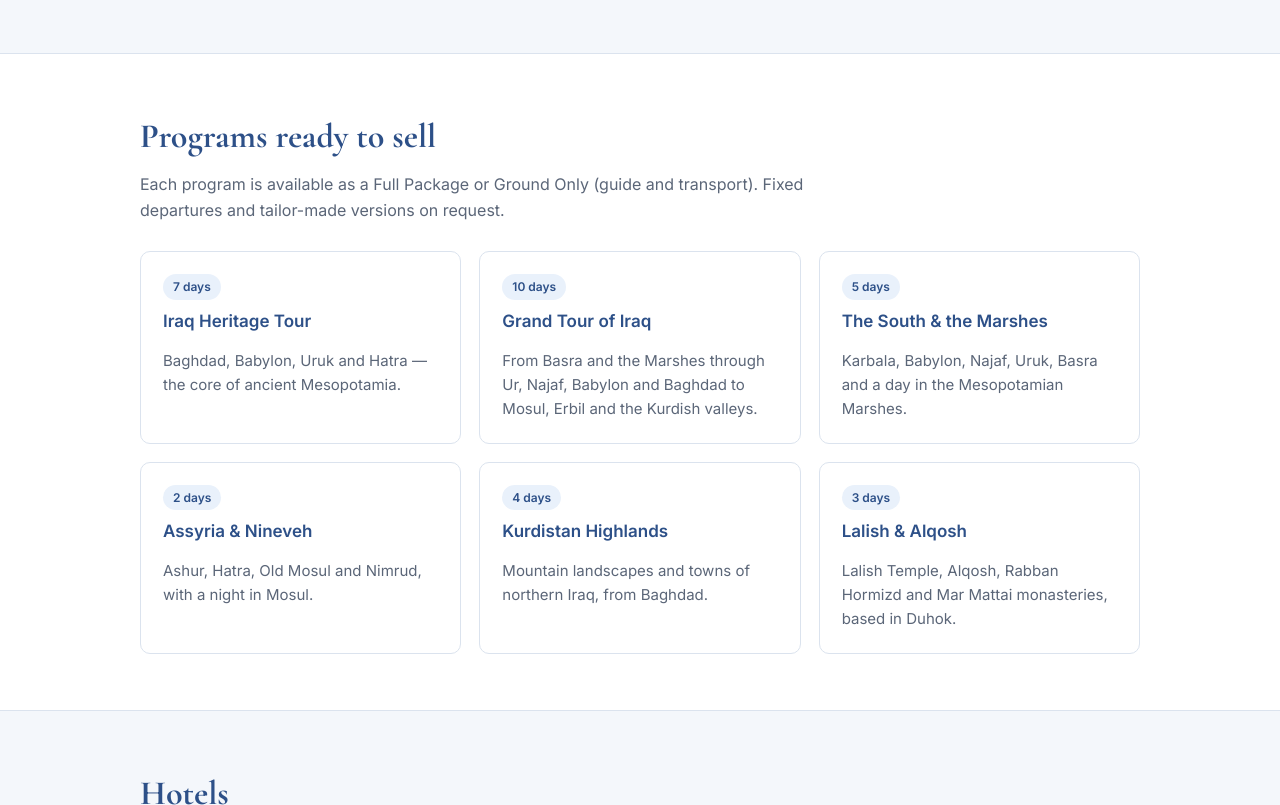
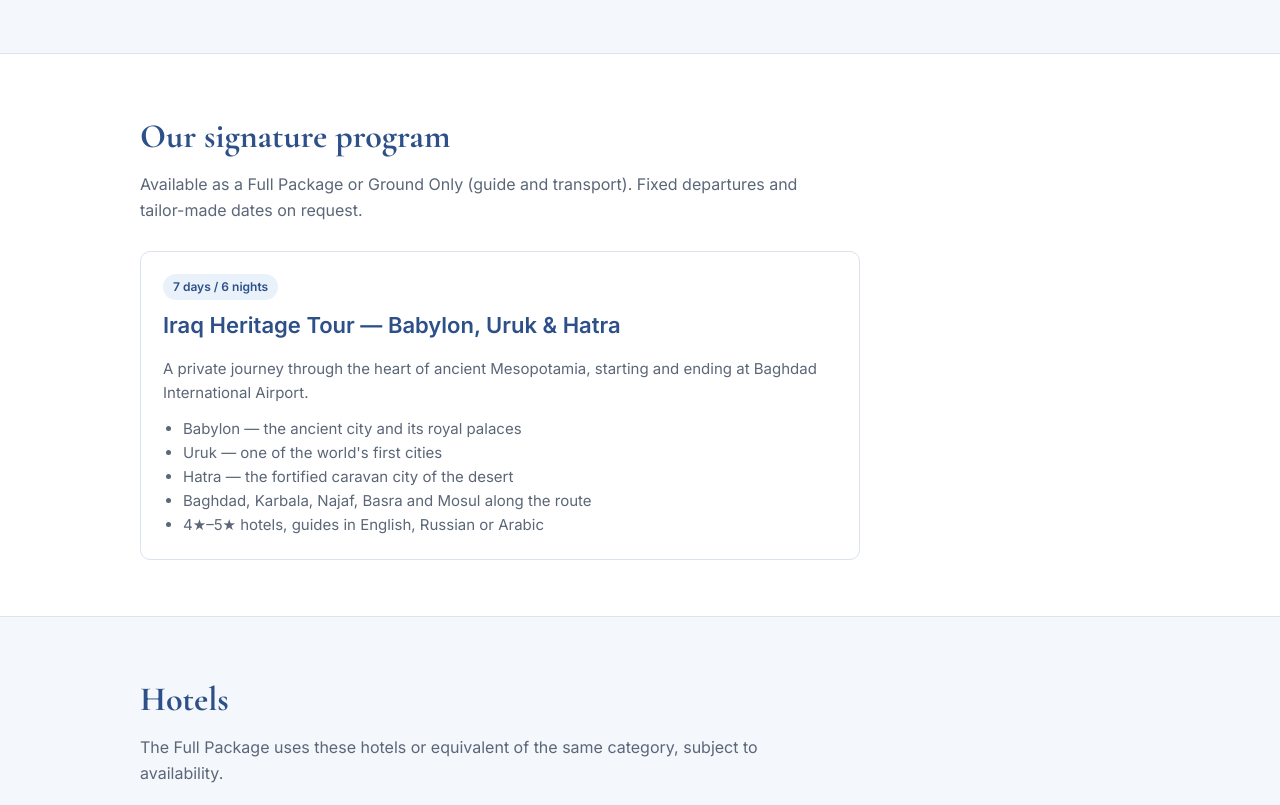
Before and after one commit to sxatrader-cmd/Discovery-fable-tour, a plain HTML site: page partners.html in a window 1280 px wide. Shown: the part 1034-1839 px from the top of the page. Drawn offline with nearby package versions, Linux system fonts and the light colour scheme.

Commit message:
Add files via upload

```diff
--- a/partners.html
+++ b/partners.html
@@ -4,7 +4,7 @@
 <meta charset="UTF-8">
 <meta name="viewport" content="width=device-width, initial-scale=1.0">
 <title>Iraq DMC &amp; Ground Handler for Tour Operators | Fable Tour Partners</title>
-<meta name="description" content="Fable Tour is a Baghdad-based ground handler for tour operators and travel agencies. Private and group heritage tours across Iraq: Babylon, Ur, Uruk, Hatra, Mosul, the Marshes and Kurdistan. Guides in English, Russian and Arabic.">
+<meta name="description" content="Fable Tour is a Baghdad-based ground handler for tour operators and travel agencies. 7-day private and group heritage tour of Iraq: Babylon, Uruk and Hatra. Guides in English, Russian and Arabic.">
 <meta name="keywords" content="Iraq DMC, Iraq ground handler, Iraq tour operator, Iraq B2B tours, Babylon tour, Iraq heritage tour, Mesopotamia tour, Iraq travel agency partner">
 <meta name="robots" content="index, follow">
 <link rel="canonical" href="https://discovery.fabletour.com/partners.html">
@@ -106,7 +106,7 @@
     <p>Private and group heritage tours across Mesopotamia, operated on the ground by Fable Tour in Baghdad. You sell under your brand; we handle guides, transport, hotels and site visits.</p>
     <div class="btns">
       <a class="btn btn-main" href="#rates">Request partner rates</a>
-      <a class="btn btn-ghost" href="#programs">See programs</a>
+      <a class="btn btn-ghost" href="#programs">See the program</a>
     </div>
   </div>
 </header>
@@ -128,23 +128,29 @@
 
 <section class="white" id="programs">
   <div class="wrap">
-    <h2>Programs ready to sell</h2>
-    <p class="lead">Each program is available as a Full Package or Ground Only (guide and transport). Fixed departures and tailor-made versions on request.</p>
-    <div class="grid">
-      <div class="card tour"><span class="days">7 days</span><h3>Iraq Heritage Tour</h3><p>Baghdad, Babylon, Uruk and Hatra — the core of ancient Mesopotamia.</p></div>
-      <div class="card tour"><span class="days">10 days</span><h3>Grand Tour of Iraq</h3><p>From Basra and the Marshes through Ur, Najaf, Babylon and Baghdad to Mosul, Erbil and the Kurdish valleys.</p></div>
-      <div class="card tour"><span class="days">5 days</span><h3>The South &amp; the Marshes</h3><p>Karbala, Babylon, Najaf, Uruk, Basra and a day in the Mesopotamian Marshes.</p></div>
-      <div class="card tour"><span class="days">2 days</span><h3>Assyria &amp; Nineveh</h3><p>Ashur, Hatra, Old Mosul and Nimrud, with a night in Mosul.</p></div>
-      <div class="card tour"><span class="days">4 days</span><h3>Kurdistan Highlands</h3><p>Mountain landscapes and towns of northern Iraq, from Baghdad.</p></div>
-      <div class="card tour"><span class="days">3 days</span><h3>Lalish &amp; Alqosh</h3><p>Lalish Temple, Alqosh, Rabban Hormizd and Mar Mattai monasteries, based in Duhok.</p></div>
+    <h2>Our signature program</h2>
+    <p class="lead">Available as a Full Package or Ground Only (guide and transport). Fixed departures and tailor-made dates on request.</p>
+    <div>
+    <div class="card tour" style="max-width:720px">
+      <span class="days">7 days / 6 nights</span>
+      <h3 style="font-size:22px">Iraq Heritage Tour — Babylon, Uruk &amp; Hatra</h3>
+      <p>A private journey through the heart of ancient Mesopotamia, starting and ending at Baghdad International Airport.</p>
+      <ul style="color:var(--muted);font-size:15px;padding-left:20px;margin-top:4px">
+        <li>Babylon — the ancient city and its royal palaces</li>
+        <li>Uruk — one of the world's first cities</li>
+        <li>Hatra — the fortified caravan city of the desert</li>
+        <li>Baghdad, Karbala, Najaf, Basra and Mosul along the route</li>
+        <li>4★–5★ hotels, guides in English, Russian or Arabic</li>
+      </ul>
     </div>
+  </div>
   </div>
 </section>
 
 <section>
   <div class="wrap">
     <h2>Hotels</h2>
-    <p class="lead">Full Package programs use these hotels or equivalent of the same category, subject to availability.</p>
+    <p class="lead">The Full Package uses these hotels or equivalent of the same category, subject to availability.</p>
     <div class="table-wrap">
       <table>
         <thead><tr><th>City</th><th>Category</th><th>Hotels</th></tr></thead>
@@ -168,7 +174,7 @@
       <div class="step"><h3>Request rates</h3><p>Send the form below. We reply with our confidential net rate sheet.</p></div>
       <div class="step"><h3>Sign the agreement</h3><p>A simple cooperation agreement with clear payment and cancellation terms.</p></div>
       <div class="step"><h3>Book your groups</h3><p>Confirm dates and names. A 25% deposit secures the booking.</p></div>
-      <div class="step"><h3>We operate</h3><p>We meet your group at Baghdad airport and run every day of the program.</p></div>
+      <div class="step"><h3>We operate</h3><p>We meet your group at Baghdad airport and run every day of the tour.</p></div>
     </div>
   </div>
 </section>
@@ -178,7 +184,7 @@
     <h2>Request partner rates</h2>
     <p class="lead">For tour operators and travel agencies only. We reply within 24 hours.</p>
     <form id="partner-form" action="https://api.web3forms.com/submit" method="POST">
-      <input type="hidden" name="access_key" value="YOUR_WEB3FORMS_ACCESS_KEY">
+      <input type="hidden" name="access_key" value="9e405ed2-6f37-467e-aea0-4b7678c7e635">
       <input type="hidden" name="subject" value="New B2B partner request — Fable Tour">
       <input type="hidden" name="from_name" value="Fable Tour Partners page">
       <input type="checkbox" name="botcheck" style="display:none" tabindex="-1" autocomplete="off">
@@ -191,7 +197,7 @@
         <select id="size" name="group_size">
           <option>2–3 travelers</option><option>4–6 travelers</option><option>7–12 travelers</option><option>13–20 travelers</option><option>Not sure yet</option>
         </select></div>
-      <div class="full"><label for="message">Programs you're interested in and preferred dates</label><textarea id="message" name="message"></textarea></div>
+      <div class="full"><label for="message">Preferred dates and any questions</label><textarea id="message" name="message"></textarea></div>
       <div class="full"><button type="submit">Send request</button></div>
       <p class="msg full" id="form-msg"></p>
     </form>
```
